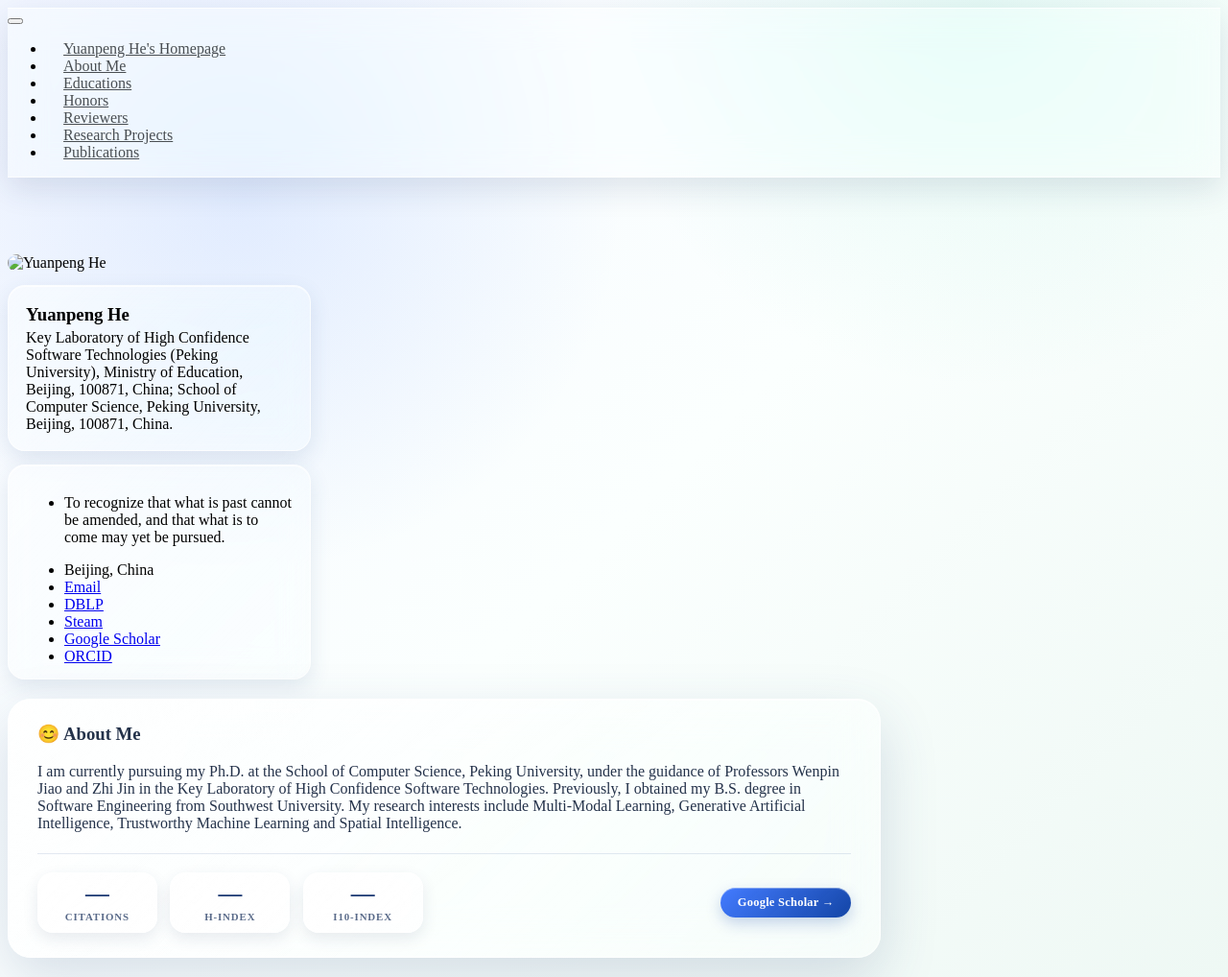
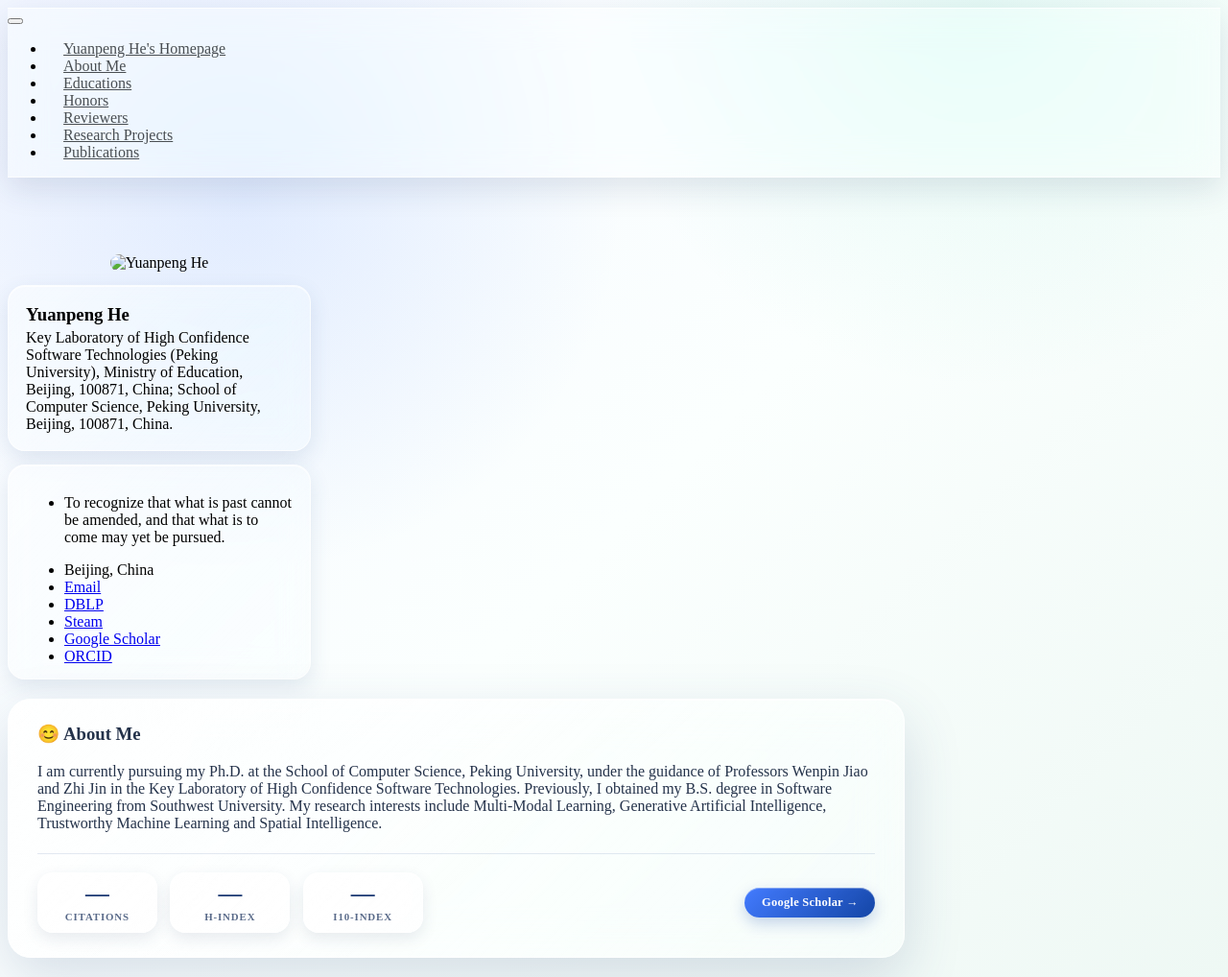
Before and after one commit to heyuanpengpku/heyuanpeng.github.io, a Jekyll site: the page built from _pages/includes/intro.md, in a window 1280 px wide. Shown: the whole page at 96% size. Built offline with Jekyll 4.4.1, drawn with Linux system fonts in a browser that asks for light colours; our own code applies the rules of GitHub Pages for plain Markdown files.

Commit message:
style: center avatar, narrower gap, wider main content

```diff
--- a/_layouts/default.html
+++ b/_layouts/default.html
@@ -81,6 +81,10 @@ layout: compress
         background: none !important;
       }
 
+      .author__avatar {
+        text-align: center;
+      }
+
       .author__avatar img {
         border-radius: 22px !important;
       }
@@ -129,9 +133,11 @@ layout: compress
       @media (min-width: 1200px) {
         .sidebar.sticky {
           width: 25% !important;
+          margin-right: 1% !important;
         }
         .page {
-          width: 72% !important;
+          width: 74% !important;
+          padding-left: 0 !important;
         }
       }
 
```
